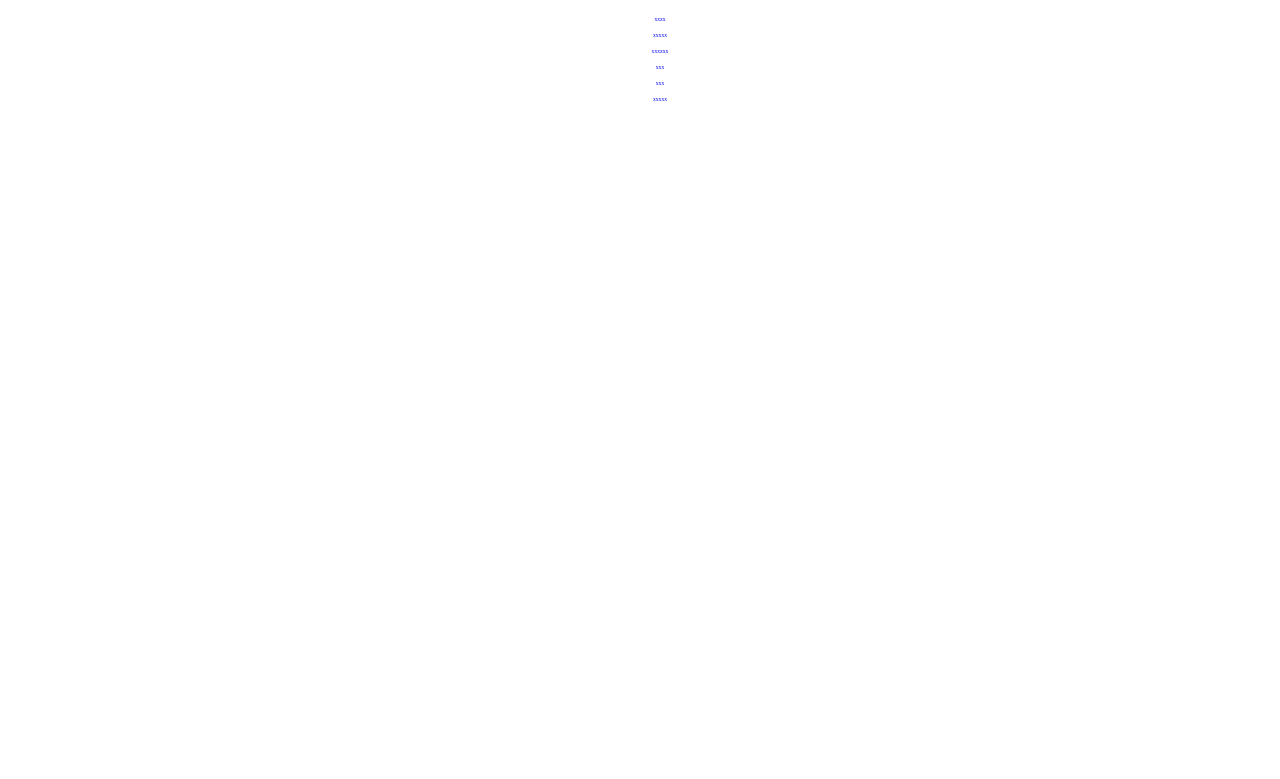
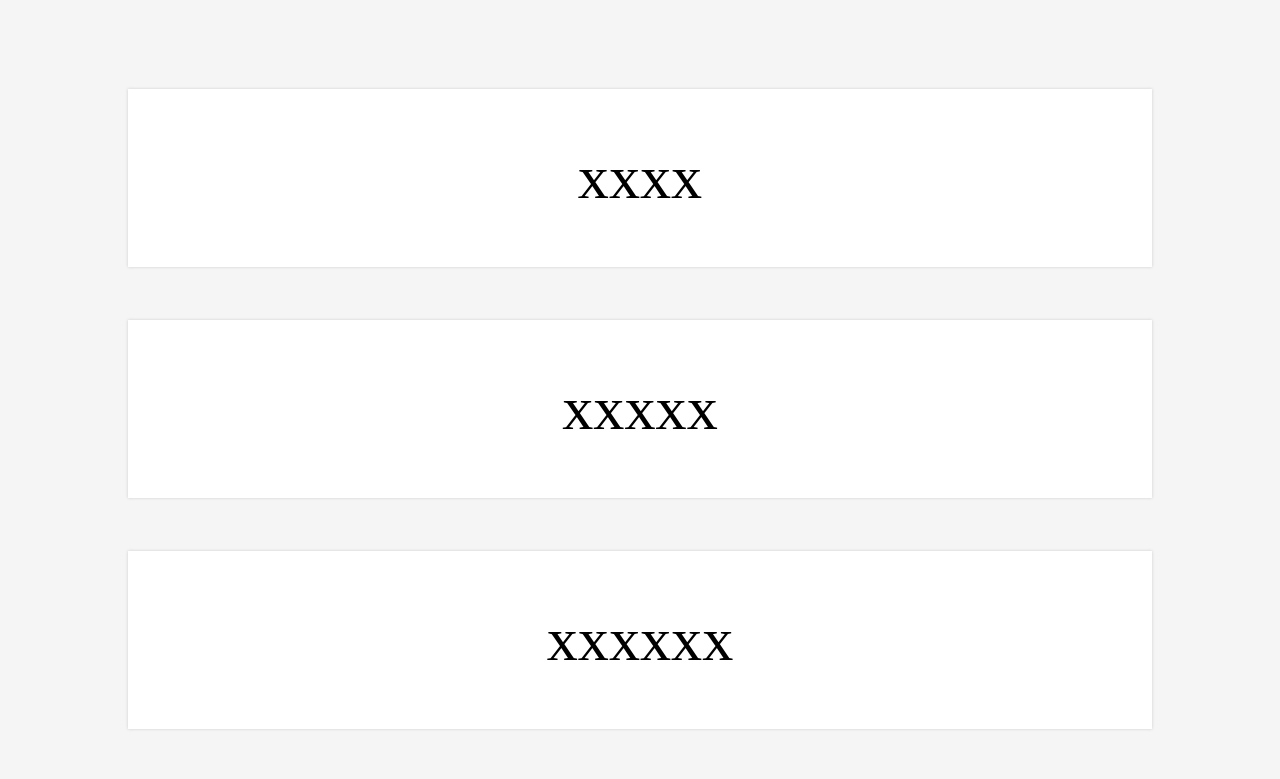
Before and after one commit to xiaobenSB/data--, a plain HTML site: page index.html in a window 1280 px wide. Shown: the top 779 px of the page. Drawn offline with Linux system fonts and the light colour scheme.

Commit message:
Update index.html

```diff
--- a/index.html
+++ b/index.html
@@ -1,3 +1,63 @@
+<!DOCTYPE html>
+<html>
+<title>xxxx</title>
+<meta http-equiv="content-type" content="text/html; charset=UTF-8">
+<meta charset="utf-8">
+<meta name="viewport" content="initial-scale=1, maximum-scale=1, user-scalable=no, width=device-widt，minimal-ui">
+<head>
+<link href="./css/ionic.min.css" rel="stylesheet" type="text/css">
+<style type="text/css">
+html,body{height:100%;}
+body{background-color:whitesmoke}
+a, abbr, acronym, address, applet, article, aside, audio, b, big, blockquote, body, canvas, caption, center, cite, code, dd, del, details, dfn, div, dl, dt, em, embed, fieldset, figcaption, figure, footer, form, h1, h2, h3, h4, h5, h6, header, hgroup, html, i, iframe, img, ins, kbd, label, legend, li, mark, menu, nav, object, ol, output, p, pre, q, ruby, s, samp, section, small, span, strike, strong, sub, summary, sup, table, tbody, td, tfoot, th, thead, time, tr, tt, u, ul, var, video{
+    margin: 0;
+    padding: 0;
+    border: 0;
+    vertical-align: baseline;
+    font: inherit;
+    font-size: 100%;
+}
+a{text-decoration: none;color:black;-webkit-tap-highlight-color: rgba(255, 255, 255, 0);
+-webkit-user-select: none;
+-moz-user-focus: none;
+-moz-user-select: none;}
+.clearBoth:after{
+  content:"";
+  font-size:0;
+  height:0;
+  clear:both;
+  display:block;
+}
+/*上面是公共样式*/
+.areaLi{
+ background-color:#fff;
+ box-shadow:0 0 3px #ccc;
+ margin-top:.3rem;
+}
+.popupbtncs{
+ position:absolute;left:0;bottom:0;width:50%;line-height:.8rem;text-align:center;font-size:.4rem;border-top:2px solid #ccc;
+}
+.popupbtncs1{
+ position:absolute;right:0;bottom:0;width:50%;line-height:.8rem;text-align:center;font-size:.4rem;border-top:2px solid #ccc;border-left:2px solid #ccc;
+}
+</style>
+<script>
+  window.onload=function(){
+   getRem(720,100)
+  };
+  window.onresize=function(){
+    getRem(720,100)
+  };
+ function getRem(width,prem){
+  var html = document.getElementsByTagName("html")[0];
+  var oWidth = document.body.clientWidth || document.documentElement.clientWidth;
+  html.style.fontSize = oWidth/width*prem + "px";
+ }
+</script>
+</head>
+
+<body>
+
 <div class="area" style="width:100%;padding-top:.2rem;">
   <ul class="areaUl"  style="list-style:none;width:80%;margin:0 auto">
       <li class="areaLi">
```
